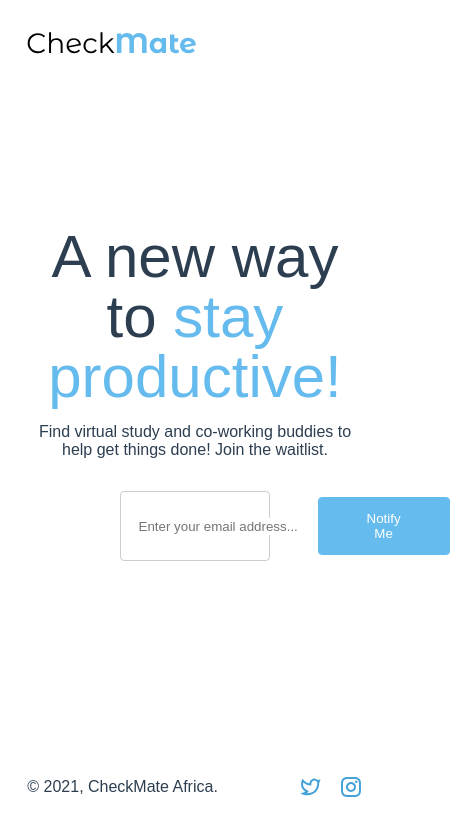
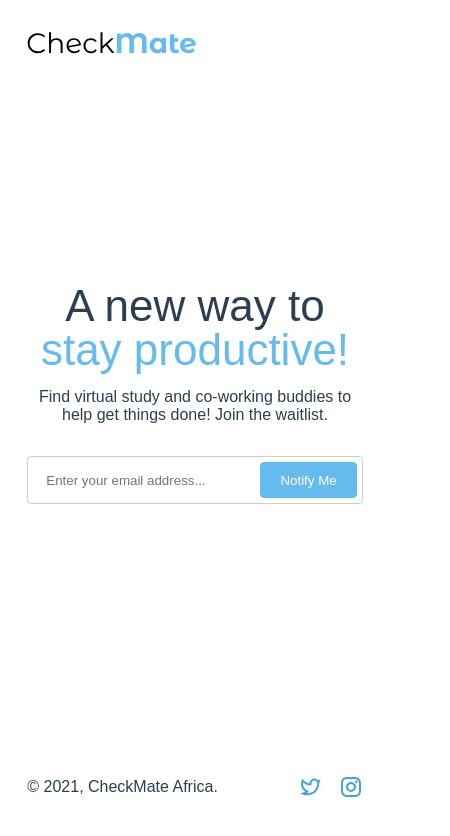
Before and after one commit to checkmate-africa/newsletter-signup, a Vue app: page / in a window 390 px wide. Shown: the top 836 px of the page, 450 px wide, since content can reach past the window. Built offline with nearby package versions, Linux system fonts and the light colour scheme; a web font is replaced by a local one.

Commit message:
added mobile responsiveness

```diff
--- a/src/components/Button.vue
+++ b/src/components/Button.vue
@@ -24,10 +24,22 @@
 
   &--large {
     padding: 1rem 5rem;
+
+    @media screen and (max-width: 1000px) {
+      padding: 1rem 3rem;
+    }
   }
 
   &--medium {
     padding: 0.8rem 3rem;
+
+    @media screen and (max-width: 600px) {
+      padding: 0.6rem 2rem;
+    }
+
+    @media screen and (max-width: 400px) {
+      padding: 0.6rem 1.2rem;
+    }
   }
 
   &--small {
--- a/src/components/Form.vue
+++ b/src/components/Form.vue
@@ -45,11 +45,24 @@
 }
 
 .form__details {
+
+  @media screen and (max-width: 755px) {
+    padding: 0 10%;
+  }
+
+   @media screen and (max-width: 600px) {
+     padding: 0;
+   }
+
   .form__title {
     font-size: 3.75rem;
     font-weight: normal;
     margin: 0;
     line-height: 1;
+
+    @media screen and (max-width: 500px) {
+      font-size: 2.75rem;
+    }
   }
 
   .form__title-highlight {
@@ -68,6 +81,18 @@
   margin: 2rem auto;
   padding: 0.3rem 0.3rem 0.3rem 1rem;
 
+  @media screen and (max-width: 1000px) {
+    width: 60%;
+  }
+
+  @media screen and (max-width: 755px) {
+    width: 80%;
+  }
+
+  @media screen and (max-width: 600px) {
+    width: 100%;
+  }
+
   &-field {
     border: none;
     flex-grow: 1;
```
